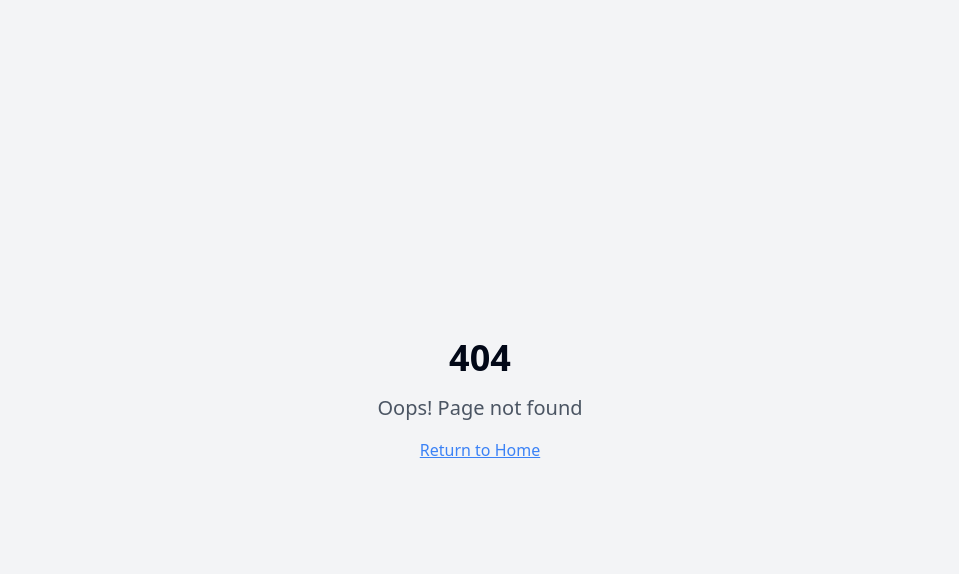
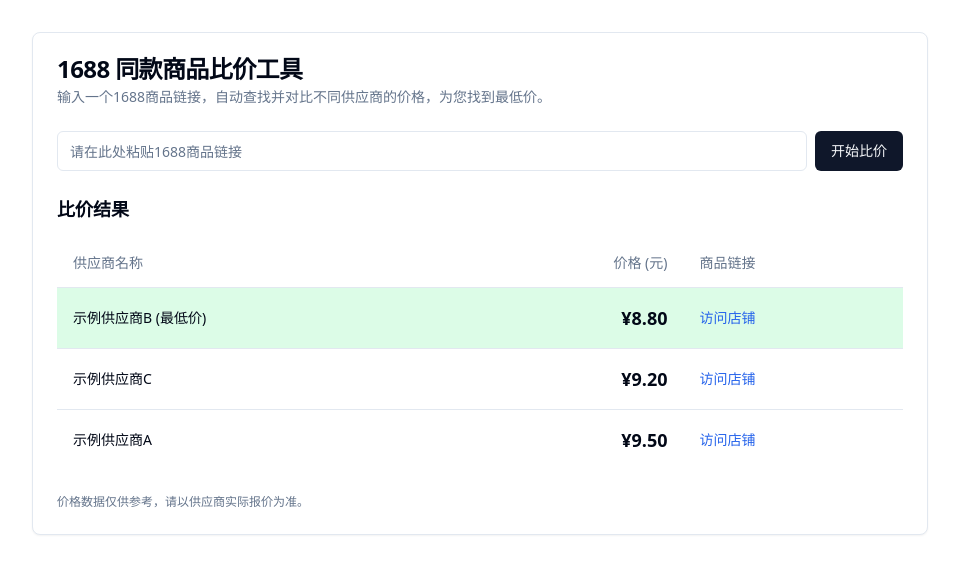
Before and after one commit to 1057300248/clever-quokka-climb, a React (Vite) app: page /price-comparator in a window 1280 px wide. Before the commit this address had no page. Shown: the top 574 px of the page, without its empty margins (160-1119 px from the left). Built offline with nearby package versions, Linux system fonts and the light colour scheme.

Commit message:
[dyad] 为1688价格比较工具创建UI - wrote 3 file(s) + extra files edited outside of Dyad

```diff
--- a/package.json
+++ b/package.json
@@ -79,5 +79,6 @@
     "typescript": "^5.5.3",
     "typescript-eslint": "^8.0.1",
     "vite": "^6.3.4"
-  }
+  },
+  "packageManager": "pnpm@10.14.0+sha512.ad27a79641b49c3e481a16a805baa71817a04bbe06a38d17e60e2eaee83f6a146c6a688125f5792e48dd5ba30e7da52a5cda4c3992b9ccf333f9ce223af84748"
 }
--- a/src/App.tsx
+++ b/src/App.tsx
@@ -5,6 +5,7 @@ import { QueryClient, QueryClientProvider } from "@tanstack/react-query";
 import { BrowserRouter, Routes, Route } from "react-router-dom";
 import Index from "./pages/Index";
 import NotFound from "./pages/NotFound";
+import PriceComparator from "./pages/PriceComparator";
 
 const queryClient = new QueryClient();
 
@@ -16,6 +17,7 @@ const App = () => (
       <BrowserRouter>
         <Routes>
           <Route path="/" element={<Index />} />
+          <Route path="/price-comparator" element={<PriceComparator />} />
           {/* ADD ALL CUSTOM ROUTES ABOVE THE CATCH-ALL "*" ROUTE */}
           <Route path="*" element={<NotFound />} />
         </Routes>
--- a/src/pages/Index.tsx
+++ b/src/pages/Index.tsx
@@ -1,17 +1,26 @@
-// Update this page (the content is just a fallback if you fail to update the page)
-
+import { Button } from "@/components/ui/button";
 import { MadeWithDyad } from "@/components/made-with-dyad";
+import { Link } from "react-router-dom";
 
 const Index = () => {
   return (
-    <div className="min-h-screen flex items-center justify-center bg-gray-100">
-      <div className="text-center">
-        <h1 className="text-4xl font-bold mb-4">Welcome to Your Blank App</h1>
-        <p className="text-xl text-gray-600">
-          Start building your amazing project here!
+    <div className="min-h-screen flex flex-col items-center justify-center bg-gray-50 dark:bg-gray-900 p-4">
+      <div className="text-center max-w-2xl">
+        <h1 className="text-4xl md:text-5xl font-bold mb-4 text-gray-800 dark:text-white">
+          欢迎使用您的应用
+        </h1>
+        <p className="text-lg md:text-xl text-gray-600 dark:text-gray-300 mb-8">
+          我们已经为您准备好了基础功能，让我们开始构建您的项目吧！
         </p>
+        <div className="flex justify-center gap-4">
+          <Button asChild size="lg">
+            <Link to="/price-comparator">前往1688比价工具</Link>
+          </Button>
+        </div>
       </div>
-      <MadeWithDyad />
+      <div className="absolute bottom-4">
+        <MadeWithDyad />
+      </div>
     </div>
   );
 };
--- /dev/null
+++ b/src/pages/PriceComparator.tsx
@@ -0,0 +1,127 @@
+import { useState } from "react";
+import { Button } from "@/components/ui/button";
+import {
+  Card,
+  CardContent,
+  CardDescription,
+  CardFooter,
+  CardHeader,
+  CardTitle,
+} from "@/components/ui/card";
+import { Input } from "@/components/ui/input";
+import {
+  Table,
+  TableBody,
+  TableCell,
+  TableHead,
+  TableHeader,
+  TableRow,
+} from "@/components/ui/table";
+import { showError } from "@/utils/toast";
+
+// 这是一个模拟数据类型，之后会替换成真实数据
+type Supplier = {
+  name: string;
+  price: number;
+  url: string;
+};
+
+const PriceComparator = () => {
+  const [productUrl, setProductUrl] = useState("");
+  const [suppliers, setSuppliers] = useState<Supplier[]>([
+    // 这里是一些示例数据，让您先看看效果
+    { name: "示例供应商A", price: 9.5, url: "#" },
+    { name: "示例供应商B", price: 8.8, url: "#" },
+    { name: "示例供应商C", price: 9.2, url: "#" },
+  ]);
+  const [isLoading, setIsLoading] = useState(false);
+
+  const handleCompare = () => {
+    if (!productUrl.includes("1688.com")) {
+      showError("请输入一个有效的1688商品链接");
+      return;
+    }
+    // 这里的逻辑将在下一步集成后端服务时实现
+    setIsLoading(true);
+    console.log("开始比价: ", productUrl);
+    // 模拟一个网络请求
+    setTimeout(() => {
+      // 在这里，我们之后会用真实数据更新 suppliers 状态
+      // const sortedSuppliers = suppliers.sort((a, b) => a.price - b.price);
+      // setSuppliers(sortedSuppliers);
+      setIsLoading(false);
+      showError("比价功能正在开发中，目前还不能获取真实数据。");
+    }, 2000);
+  };
+
+  const sortedSuppliers = [...suppliers].sort((a, b) => a.price - b.price);
+
+  return (
+    <div className="container mx-auto p-4 md:p-8">
+      <Card className="w-full max-w-4xl mx-auto">
+        <CardHeader>
+          <CardTitle>1688 同款商品比价工具</CardTitle>
+          <CardDescription>
+            输入一个1688商品链接，自动查找并对比不同供应商的价格，为您找到最低价。
+          </CardDescription>
+        </CardHeader>
+        <CardContent>
+          <div className="flex w-full items-center space-x-2">
+            <Input
+              type="url"
+              placeholder="请在此处粘贴1688商品链接"
+              value={productUrl}
+              onChange={(e) => setProductUrl(e.target.value)}
+              disabled={isLoading}
+            />
+            <Button onClick={handleCompare} disabled={isLoading}>
+              {isLoading ? "比价中..." : "开始比价"}
+            </Button>
+          </div>
+          <div className="mt-6">
+            <h3 className="text-lg font-semibold mb-4">比价结果</h3>
+            <Table>
+              <TableHeader>
+                <TableRow>
+                  <TableHead>供应商名称</TableHead>
+                  <TableHead className="text-right">价格 (元)</TableHead>
+                  <TableHead>商品链接</TableHead>
+                </TableRow>
+              </TableHeader>
+              <TableBody>
+                {sortedSuppliers.map((supplier, index) => (
+                  <TableRow
+                    key={index}
+                    className={index === 0 ? "bg-green-100 dark:bg-green-900" : ""}
+                  >
+                    <TableCell className="font-medium">{supplier.name} {index === 0 && '(最低价)'}</TableCell>
+                    <TableCell className="text-right font-bold text-lg">
+                      ¥{supplier.price.toFixed(2)}
+                    </TableCell>
+                    <TableCell>
+                      <a
+                        href={supplier.url}
+                        target="_blank"
+                        rel="noopener noreferrer"
+                        className="text-blue-600 hover:underline"
+                      >
+                        访问店铺
+                      </a>
+                    </TableCell>
+                  </TableRow>
+                ))}
+              </TableBody>
+            </Table>
+          </div>
+        </CardContent>
+        <CardFooter>
+          <p className="text-xs text-muted-foreground">
+            价格数据仅供参考，请以供应商实际报价为准。
+          </p>
+        </CardFooter>
+      </Card>
+    </div>
+  );
+};
+
+export default PriceComparator;
```
